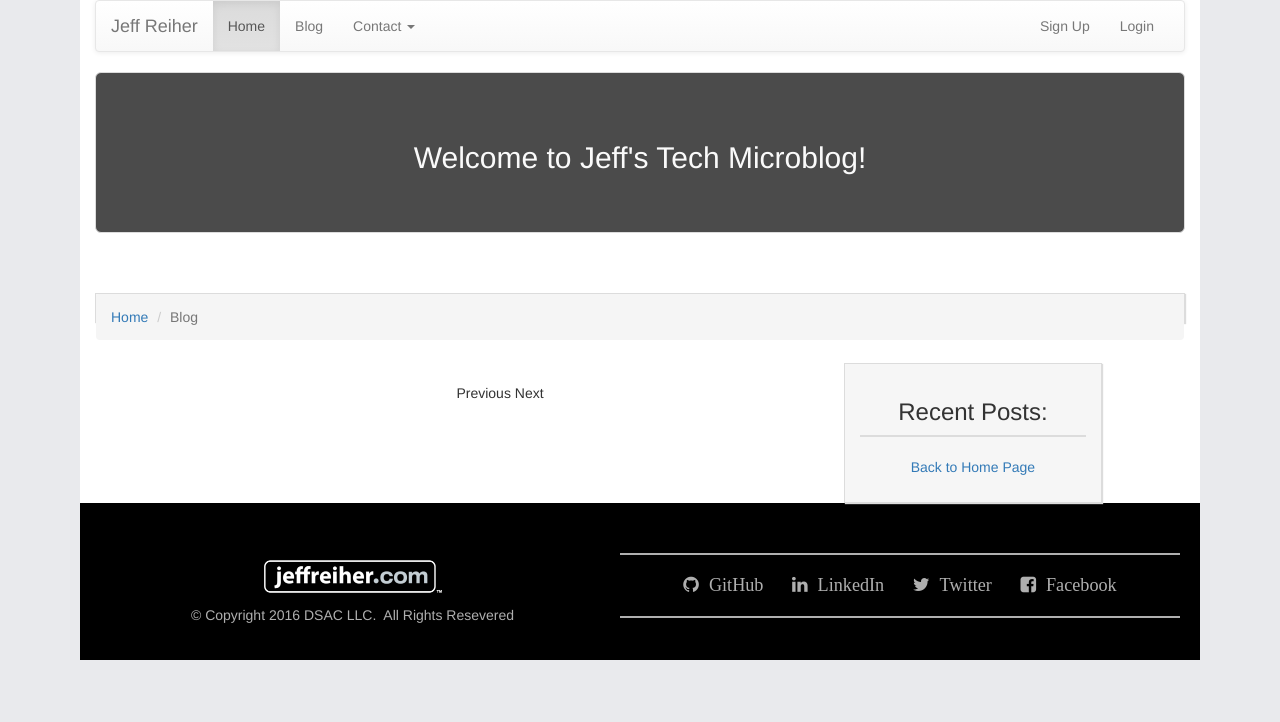
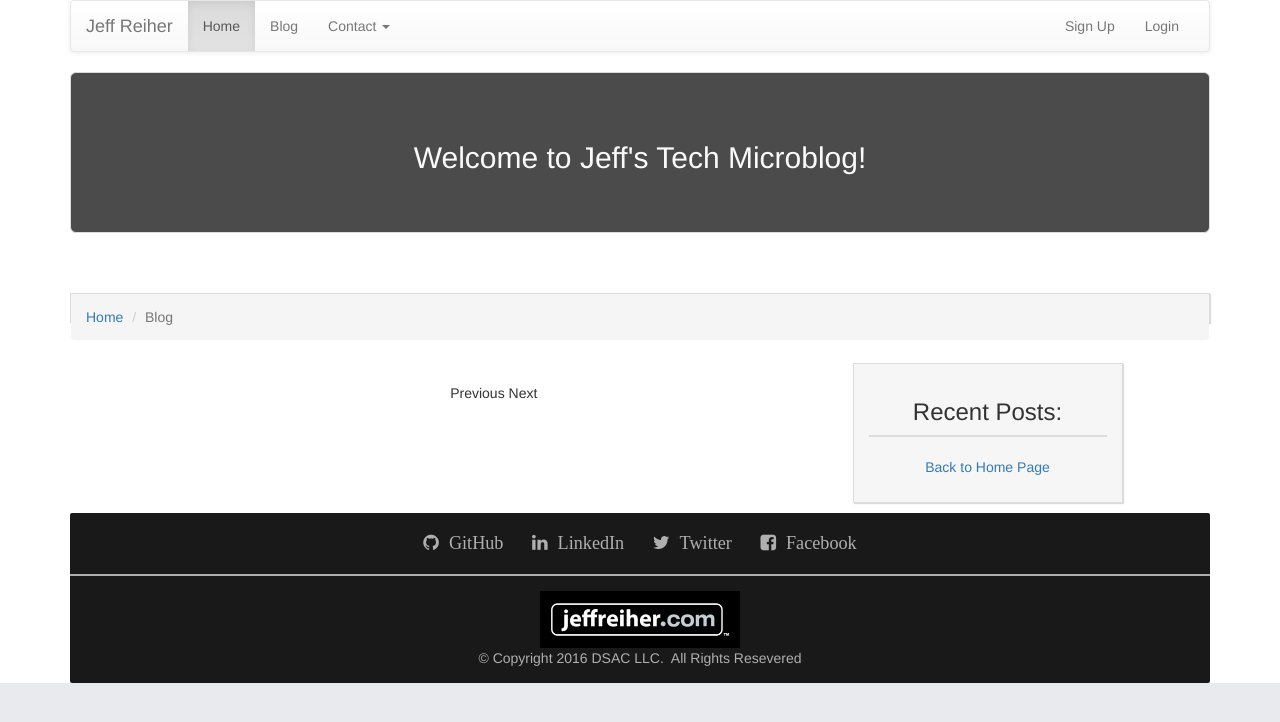
Before and after one commit to jreiher2003/Blog-Jeff, a Flask app: page /blog in a window 1280 px wide. Shown: the top 722 px of the page. Run offline with Flask 2, Linux system fonts and the light colour scheme; data that the repository does not hold is empty; some libraries are stand-ins or nearby versions.

Commit message:
Refactor bootstrap

```diff
--- a/app/static/css/styles.css
+++ b/app/static/css/styles.css
@@ -4,7 +4,8 @@ html {
 }
 /*########## footer ##################*/
 footer {
-    background-color: rgba(0,0,0,1);
+    background-color: rgba(0,0,0,.9);
+    border-radius: 2px;
 }
 footer ul li: {
     list-style: none;
@@ -81,7 +82,7 @@ figcaption {
 hr.style-eight {
     height: 12px;
     border: 0;
-    box-shadow: inset 0 12px 12px -12px rgba(0, 0, 0, 0.5);
+    box-shadow: inset 0 2px 2px -2px rgba(0, 0, 0, 0.5);
 }
 /*########## blog page #####################*/
 .blog__head {
@@ -103,7 +104,6 @@ hr.style-eight {
     line-height:30px;
 }
 .recent__post {
-    text-align: center;
     background: rgba(245,245,245,.9);
     padding: 15px;
 }
@@ -111,7 +111,6 @@ li.recent__post_hr {
     padding: 0;
     border: 1px solid rgba(220,220,220,1);
     color: #333;
-    text-align: center;
     margin-bottom: 20px;
 }
 
@@ -175,26 +174,7 @@ img.profile {
     background-color: grey;
 }
 
-@media screen and (min-width: 991px) {
-    body {
-        width: 1120px;
-        margin: auto;
+@media screen and (max-width: 991px) {
+    .recent__post {
+    text-align: center;
     }
-    footer {
-        padding: 40px 0 20px 0;
-        margin: 0;
-    }
-    ul.social {
-        width: 50%;
-        float: right;
-        margin-right: 20px;
-        border-top: 2px solid rgba(175,175,175,1);
-    }
-    .bottom-footer {
-        width: 50%;
-    }
-    .recent__post {
-        text-align: left;
-    }
-
-}
--- a/app/templates/base1.html
+++ b/app/templates/base1.html
@@ -21,7 +21,9 @@
 </head>
 <body>
 
-    <div class="container-fluid">
+    <div class="container">
+        <div class="row">
+            <div class="col-md-12">
         <!-- Static navbar -->
             <nav class="navbar navbar-default">
                 <div class="container-fluid">
@@ -70,11 +72,13 @@
             {% endif %}
             {% endwith %}
 
-
+        </div>
+    </div>
+</div> <!-- end container-fluid -->
 {%block section %}{% endblock %}
-    </div> <!-- end container-fluid -->
-
-
+<div class="container">
+    <div class="row">
+        <div class="col-md-12">
         <!-- FOOTER -->
         <footer>
             <ul class="social">
@@ -94,6 +98,9 @@
                 </figure>
             </div>
         </footer>
+        </div>
+    </div>
+</div>
 
 
     <script src="//code.jquery.com/jquery-1.11.3.min.js"></script>
--- a/app/templates/blog-post.html
+++ b/app/templates/blog-post.html
@@ -1,6 +1,7 @@
 {% extends "base1.html" %}
 
 {% block section %}
+<div class="container">
     <div class="row">
         <div class="col-md-6 col-md-offset-3">
             <div class="blog__post">
@@ -21,4 +22,5 @@
             </div>
         </div>
     </div>
+</div>
 {% endblock %}
--- a/app/templates/blog.html
+++ b/app/templates/blog.html
@@ -3,7 +3,9 @@
 {% block description %}This is Jeff Reiher's blog about technology{% endblock %}
 {% block keywords %}Jeff Reiher, Web developer, blogger, blog, costa rica, englewood florida, beach{% endblock %}
 {% block section %}
-
+<div class="container">
+    <div class="row">
+        <div class="col-md-12">
             <div class="row">
                 <div class="col-xs-12 col-md-12">
                     <div class="jumbotron blog__head">
@@ -81,4 +83,7 @@
                     </div>
                 </div>
             </div><!-- end row -->
+        </div>
+    </div>
+</div>
 {% endblock %}
```
Also changed, not shown: app/templates/index.html (+8 -0 lines). Lines whose indentation alone changed are shown as unchanged.
